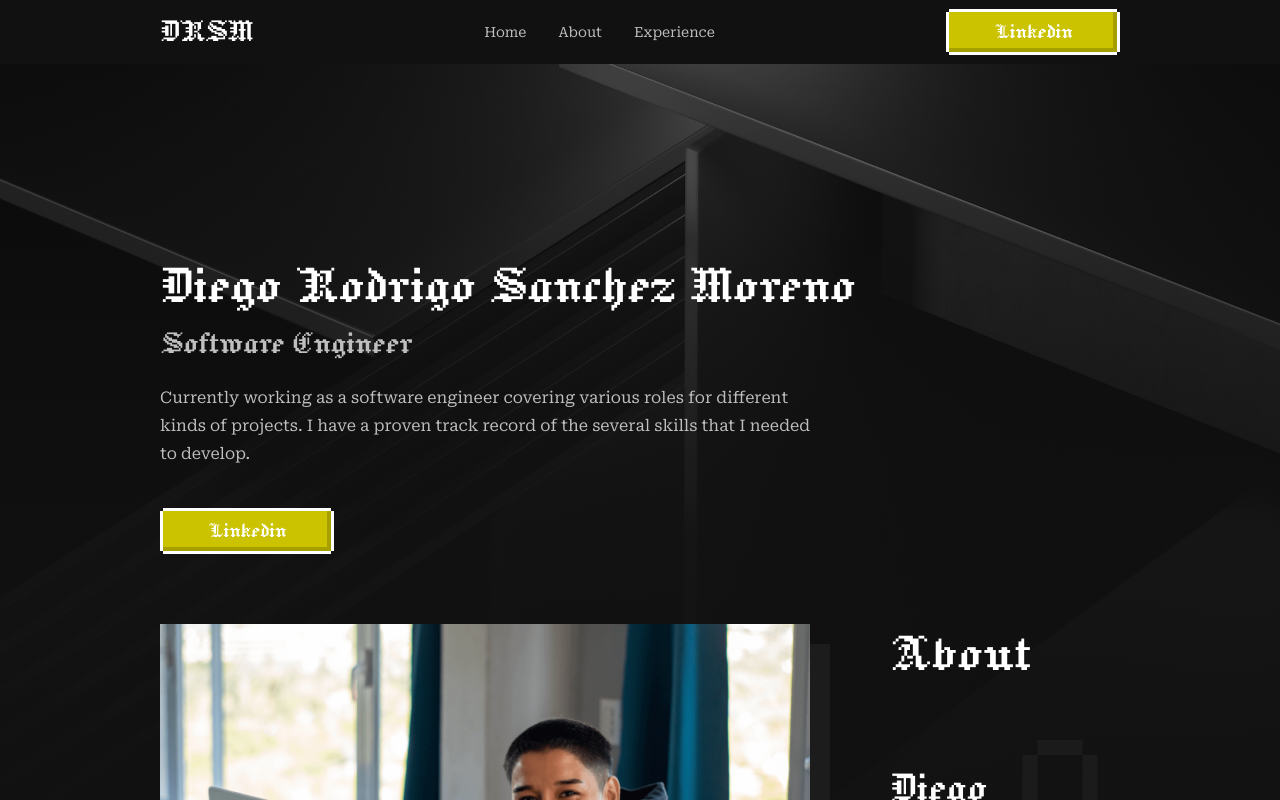
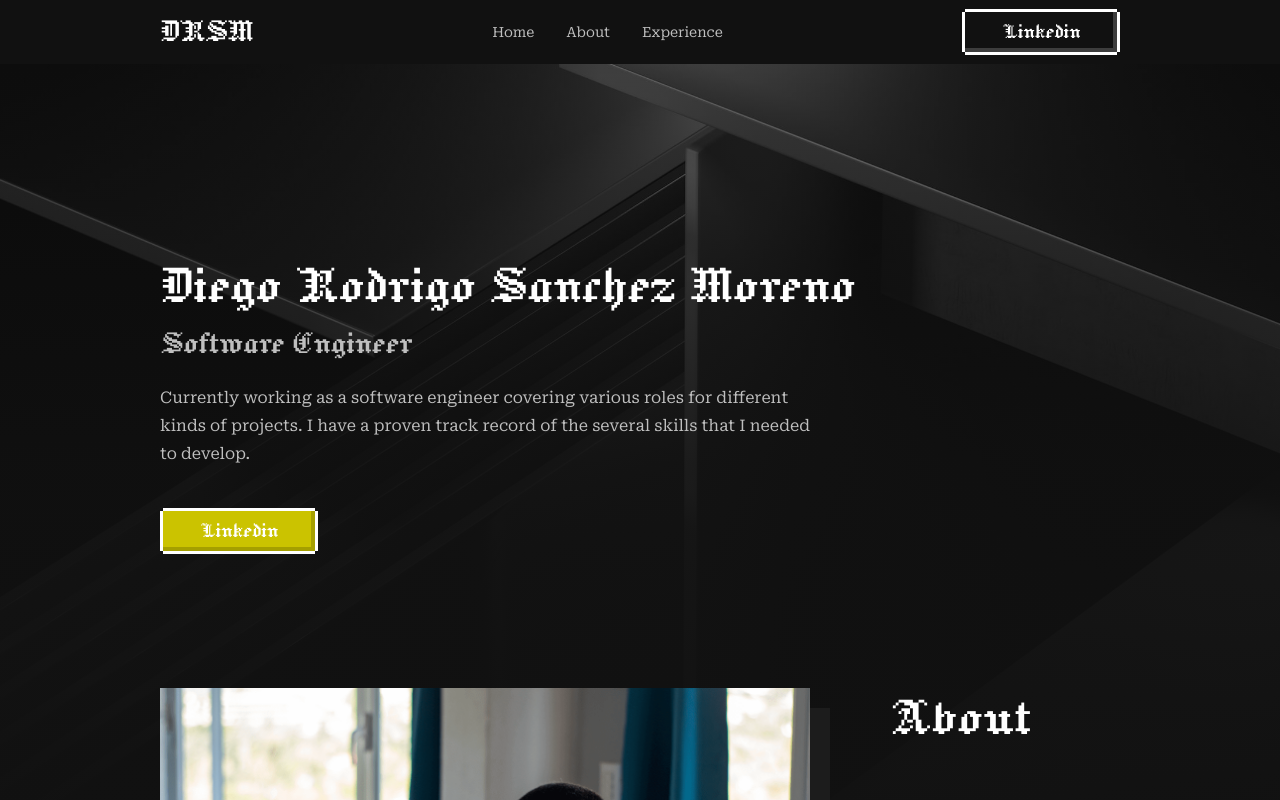
Before and after one commit to DiegoRSM03/drsm, a Next.js app: page / in a window 1280 px wide. Shown: the top 800 px of the page. Built offline with nearby package versions, Linux system fonts and the light colour scheme.

Commit message:
fix: nav buttons redirect

```diff
--- a/app/globals.css
+++ b/app/globals.css
@@ -13,6 +13,7 @@
  */
 
 html {
+  scroll-behavior: smooth;
   line-height: 1.15;
   -webkit-font-smoothing: antialiased;
   /* 1 */
@@ -31,7 +32,6 @@ body {
   margin: 0;
   background-color: #111;
   color: white;
-  scroll-behavior: smooth;
 }
 
 /**
--- a/app/layout.tsx
+++ b/app/layout.tsx
@@ -18,7 +18,7 @@ export default function RootLayout({
   children: React.ReactNode
 }>) {
   return (
-    <html lang="en">
+    <html lang="en" id="home">
       <body
         className={`${jacquard.variable} ${robotoSerif.variable} font-roboto`}
       >
--- a/components/Button.tsx
+++ b/components/Button.tsx
@@ -2,31 +2,100 @@
 import { AnchorHTMLAttributes, ReactNode } from "react"
 import Link, { LinkProps } from "next/link"
 
+type Variant = "primary" | "secondary"
+
 export type Props = LinkProps &
   AnchorHTMLAttributes<HTMLAnchorElement> & {
     children: ReactNode
+    variant?: Variant
   }
 
-export const Button = ({ href, children, className = "", ...props }: Props) => {
+type ButtonStyle = {
+  still: {
+    textColor: string
+    shadowColor: string
+    borderColor: string
+    backgroundColor: string
+  }
+  hover: {
+    textColor: string
+    shadowColor: string
+    borderColor: string
+    backgroundColor: string
+  }
+}
+
+const BUTTON_STYLE: { [v in Variant]: ButtonStyle } = {
+  primary: {
+    still: {
+      textColor: "text-white",
+      shadowColor: "bg-secondary",
+      borderColor: "bg-white",
+      backgroundColor: "bg-primary",
+    },
+    hover: {
+      textColor: "group-hover:text-white",
+      shadowColor: "group-hover:bg-tertiary",
+      borderColor: "group-hover:bg-white",
+      backgroundColor: "group-hover:bg-secondary",
+    },
+  },
+  secondary: {
+    still: {
+      textColor: "text-white",
+      shadowColor: "bg-gray3",
+      borderColor: "bg-white",
+      backgroundColor: "bg-black",
+    },
+    hover: {
+      textColor: "group-hover:text-white",
+      shadowColor: "group-hover:bg-gray3",
+      borderColor: "group-hover:bg-white",
+      backgroundColor: "group-hover:bg-gray2",
+    },
+  },
+}
+
+export const Button = ({
+  href,
+  variant = "primary",
+  children,
+  className = "",
+  ...props
+}: Props) => {
+  const styles = BUTTON_STYLE[variant]
+
   return (
     <div
       className={`relative cursor-pointer py-1 group w-min h-min ${className}`}
     >
       {/* SHADOW EFFECT */}
-      <div className="absolute left-0 w-full h-1 bottom-3px bg-secondary group-hover:h-[5px] group-hover:bg-tertiary" />
-      <div className="absolute bottom-0 w-1 h-full right-3px bg-secondary group-hover:w-[5px] group-hover:bg-tertiary" />
+      <div
+        className={`absolute left-0 w-full h-1 bottom-3px group-hover:h-[5px] ${styles.hover.shadowColor} ${styles.still.shadowColor}`}
+      />
+      <div
+        className={`absolute bottom-0 w-1 h-full right-3px group-hover:w-[5px] ${styles.hover.shadowColor} ${styles.still.shadowColor}`}
+      />
 
-      {/* WHITE LINES */}
-      <div className="absolute top-0 left-3px w-[calc(100%-6px)] bg-white h-3px" />
-      <div className="absolute top-3px right-0 h-[calc(100%-6px)] bg-white w-3px" />
-      <div className="absolute bottom-0 left-3px w-[calc(100%-6px)] bg-white h-3px" />
-      <div className="absolute bottom-3px left-0 h-[calc(100%-6px)] bg-white w-3px" />
+      {/* BORDER LINES */}
+      <div
+        className={`absolute top-0 left-3px w-[calc(100%-6px)] h-3px ${styles.still.borderColor}`}
+      />
+      <div
+        className={`absolute top-3px right-0 h-[calc(100%-6px)] w-3px ${styles.still.borderColor}`}
+      />
+      <div
+        className={`absolute bottom-0 left-3px w-[calc(100%-6px)] h-3px ${styles.still.borderColor}`}
+      />
+      <div
+        className={`absolute bottom-3px left-0 h-[calc(100%-6px)] w-3px ${styles.still.borderColor}`}
+      />
 
       {/* LINK */}
       <Link
         href={href}
         {...props}
-        className="-mt-[1px] mb-[3px] inline-flex w-full py-2 text-2xl leading-none text-white px-12 h-9 font-jacquard bg-primary group-hover:bg-secondary"
+        className={`-mt-[1px] mb-[3px] transition-colors inline-flex w-full py-2 text-2xl leading-none px-10 h-9 font-jacquard ${styles.hover.backgroundColor} ${styles.hover.textColor} ${styles.still.backgroundColor} ${styles.still.textColor}`}
       >
         {children}
       </Link>
--- a/components/Navbar.tsx
+++ b/components/Navbar.tsx
@@ -2,6 +2,7 @@
 import { Button } from "@/components"
 // Utils
 import { WRAPPER_CHILD_STYLES, WRAPPER_STYLES } from "@/utils"
+import Link from "next/link"
 
 export interface NavItem {
   title: string
@@ -14,21 +15,21 @@ const CTA_LINK_URL = "https://www.linkedin.com/in/diego-rodrigo-sanchez-moreno/"
 const NAV_ITEMS: NavItem[] = [
   {
     title: "Home",
-    href: "/",
+    href: "#home",
   },
   {
     title: "About",
-    href: "/about",
+    href: "#about",
   },
   {
     title: "Experience",
-    href: "/experience",
+    href: "#work-experience",
   },
 ]
 
 export const Navbar = () => {
   return (
-    <nav className={`${WRAPPER_STYLES} z-50 fixed top-0 left-0 h-16 bg-black1`}>
+    <nav className={`${WRAPPER_STYLES} z-50 fixed top-0 left-0 h-16 bg-black`}>
       <div
         className={`${WRAPPER_CHILD_STYLES} flex items-center justify-between`}
       >
@@ -42,13 +43,13 @@ export const Navbar = () => {
               key={navItem.href}
               className="text-sm hover:text-white hover:cursor-pointer"
             >
-              {navItem.title}
+              <Link href={navItem.href}>{navItem.title}</Link>
             </li>
           ))}
         </ul>
 
         {/* CALL TO ACTION */}
-        <Button href={CTA_LINK_URL} target="_blank">
+        <Button variant="secondary" href={CTA_LINK_URL} target="_blank">
           {CTA_LINK_TEXT}
         </Button>
       </div>
--- a/sections/common/Footer.tsx
+++ b/sections/common/Footer.tsx
@@ -24,17 +24,17 @@ const FOOTER_SECTION_TEXT =
 const NAV_ITEMS: FooterNavItem[] = [
   {
     title: "Home",
-    href: "/",
+    href: "#home",
     icon: <HomeIcon />,
   },
   {
     title: "About",
-    href: "/about",
+    href: "#about",
     icon: <AndroidIcon />,
   },
   {
     title: "Experience",
-    href: "/experience",
+    href: "#work-experience",
     icon: <BriefcaseIcon />,
   },
 ]
--- a/sections/home/About.tsx
+++ b/sections/home/About.tsx
@@ -12,7 +12,7 @@ const SECTION_TITLE = "About"
 
 export const About = () => {
   return (
-    <div className={`${WRAPPER_STYLES} relative z-20 -mt-[15rem]`}>
+    <div className={`${WRAPPER_STYLES} relative z-20 -mt-64 pt-20`} id="about">
       <div className={`${WRAPPER_CHILD_STYLES} flex flex-col gap-40`}>
         {Object.entries(ABOUT_INNER_SECTIONS).map(
           ([innerSectionKey, innerSection], index) => (
@@ -30,7 +30,7 @@ export const About = () => {
                   quality={100}
                   className="relative"
                 />
-                <div className="absolute w-full h-full top-0 left-0 bg-gradient-to-b from-black1/0 from-60% to-black1">
+                <div className="absolute w-full h-full top-0 left-0 bg-gradient-to-b from-black/0 from-60% to-black">
                   <div className="absolute bottom-5 left-5">
                     {innerSection.icon}
                   </div>
--- a/sections/home/LandingHeader.tsx
+++ b/sections/home/LandingHeader.tsx
@@ -26,7 +26,7 @@ export const LandingHeader = () => {
         className="object-cover h-svh"
         quality={85}
       />
-      <div className="absolute top-0 left-0 w-full h-full bg-gradient-to-b from-black1/60 via-black1/90 to-black1" />
+      <div className="absolute top-0 left-0 w-full h-full bg-gradient-to-b from-black/60 via-black/90 to-black" />
 
       {/* CONTENT */}
       <div className={`${WRAPPER_STYLES} h-full absolute top-0 left-0`}>
--- a/sections/home/WorkExperience.tsx
+++ b/sections/home/WorkExperience.tsx
@@ -17,7 +17,7 @@ const WORK_EXPERIENCE_BUTTON_HREF =
 
 export const WorkExperience = () => {
   return (
-    <div className={`${WRAPPER_STYLES} mt-52`}>
+    <div className={`${WRAPPER_STYLES} mt-52 pt-20`} id="work-experience">
       <div className={`${WRAPPER_CHILD_STYLES} flex flex-col`}>
         <div className="flex justify-between w-full">
           <h2 className="text-6xl font-jacquard">{WORK_EXPERIENCE_TITLE}</h2>
--- a/tailwind.config.ts
+++ b/tailwind.config.ts
@@ -15,11 +15,13 @@ const config: Config = {
       xl: "1440px",
     },
     colors: {
-      black1: "#111111",
+      black: "#111111",
       black2: "#1C1C1C",
       black3: "#262626",
       white: "#FFFFFF",
       gray: "#BFBFBF",
+      gray2: "#4A4A4A",
+      gray3: "#3D3D3D",
       primary: "#CBC300",
       secondary: "#A59F00",
       tertiary: "#8D8800",
```
